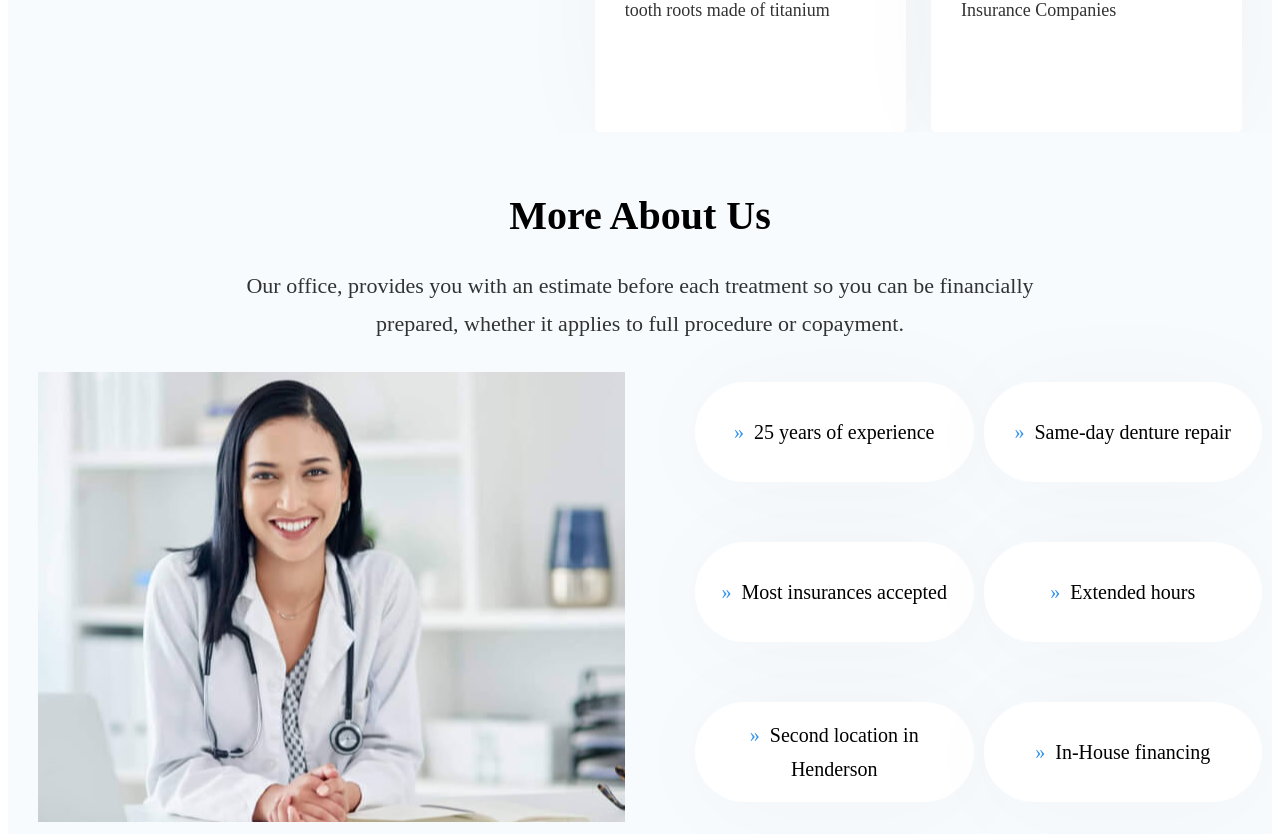
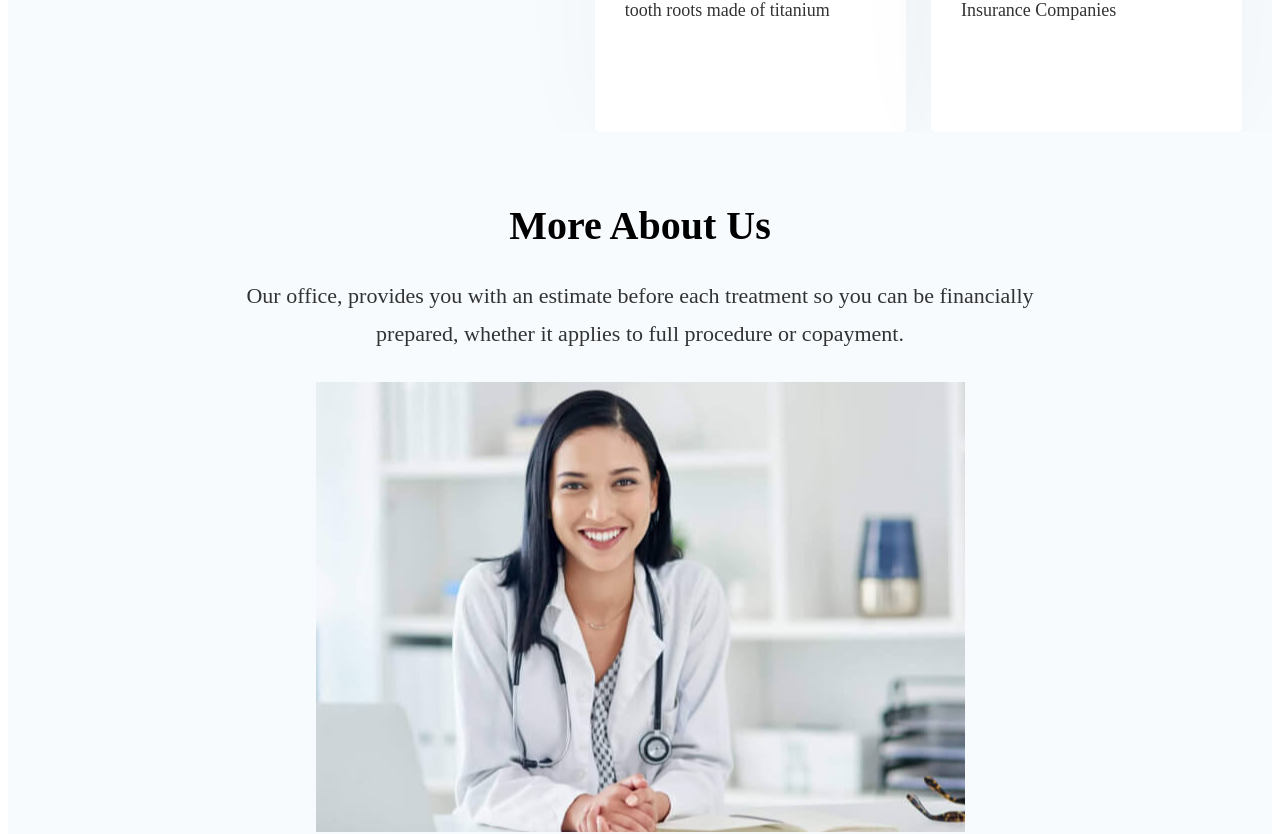
Before and after one commit to idenispankov/lake_mead_dental_next_js, a Next.js app: page / in a window 1280 px wide. Shown: the part 3691-4525 px from the top of the page. Built offline with nearby package versions, Linux system fonts and the light colour scheme.

Commit message:
list itmes grid changed, all works great now

```diff
--- a/components/MoreAboutUs/MoreAboutUs.js
+++ b/components/MoreAboutUs/MoreAboutUs.js
@@ -19,7 +19,7 @@ export default function MoreAboutUs() {
               <li key={id} className={styles.section__list_item}>
                 <p className={styles.section__list_item_text}>
                   <span className={styles.section__list_item_text_span}>
-                    &#187;
+                    &#10003;
                   </span>{' '}
                   {text}
                 </p>
--- a/components/MoreAboutUs/MoreAboutUs.module.css
+++ b/components/MoreAboutUs/MoreAboutUs.module.css
@@ -3,6 +3,7 @@
   max-width: 1600px;
   margin: 0 auto;
   padding: 30px;
+  padding-top: 0;
   overflow: hidden;
 }
 
@@ -29,7 +30,7 @@
   min-width: 100%;
   min-height: 250px;
   margin: 0 auto;
-  margin-bottom: 30px;
+  margin-bottom: 10px;
 }
 
 .section__list {
@@ -39,17 +40,19 @@
 .section__list_item {
   text-align: center;
   padding: 10px;
-  background: #fff;
-  border-radius: 100px;
-  box-shadow: 3px 4px 107px rgba(0, 0, 0, 0.03);
   max-width: 300px;
   margin: 0 auto;
   margin-bottom: 10px;
 }
 
+.section__list_item:last-child {
+  margin-bottom: 0;
+}
+
 .section__list_item_text {
   font-size: 12px;
   text-align: start;
+  text-align: center;
 }
 
 .section__list_item_text_span {
@@ -61,7 +64,6 @@
   .section__image {
     background: url('../../public/images/doctor_ellen_tablet.png') no-repeat
       center;
-    min-width: 100%;
     min-height: 450px;
     margin: 0 auto;
     margin-bottom: 0;
@@ -70,68 +72,51 @@
     margin-bottom: 0;
   }
   .section__list {
-    display: grid;
-    grid-template-columns: repeat(3, 1fr);
-    gap: 10px;
-    max-width: 700px;
+    display: flex;
+    flex-wrap: wrap;
+    justify-content: space-between;
+    max-width: 550px;
     margin: 0 auto;
   }
   .section__list_item {
-    min-width: 230px;
-    padding: 12px;
+    margin: 0;
   }
-  .image_text__container_heading {
+  .section__heading {
     font-size: 30px;
   }
 
-  .image_text__container_text {
+  .section__text {
     font-size: 16px;
-    min-width: 700px;
   }
   .section__list_item_text {
-    font-size: 14px;
+    font-size: 16px;
     text-align: start;
+    max-width: 240px;
   }
 
   .section__list_item_text_span {
     color: #3393f0;
     margin-right: 5px;
   }
+  .section__heading {
+    font-size: 30px;
+  }
+  .section__text {
+    font-size: 16px;
+    min-width: 400px;
+    margin-bottom: 0;
+  }
 }
 
 @media screen and (min-width: 1024px) {
+  .section {
+    padding-top: 40px;
+  }
   .section__image {
     background: url('../../public/images/doctor_ellen_desktop.jpg') no-repeat
       center;
-    min-width: 100%;
     min-height: 450px;
     margin: 0 auto;
-    margin-bottom: 0;
-  }
-  .image_text__container {
-    display: grid;
-    grid-template-columns: repeat(2, 1fr);
-    gap: 30px;
-  }
-  .section__image {
-    display: block;
-  }
-  .section__list {
-    max-width: 100%;
-    grid-template-columns: repeat(2, 1fr);
-    gap: 30px;
-    align-items: center;
-    margin: 0;
-  }
-  .section__list_item {
-    min-width: 100%;
-    padding: 12px;
-    padding: 0;
-    display: flex;
-    align-items: center;
-    justify-content: center;
-    padding: 10px;
-    height: 80px;
   }
   .section__heading {
     font-size: 40px;
@@ -142,15 +127,14 @@
     min-width: 800px;
     margin-bottom: 30px;
   }
-  .section__list_item_text {
-    font-size: 20px;
-    text-align: start;
-    text-align: center;
-    line-height: 170%;
+  .section__image {
+    margin-bottom: 30px;
   }
-
-  .section__list_item_text_span {
-    color: #3393f0;
-    margin-right: 5px;
+  .section__list {
+    max-width: 1100px;
+    justify-content: space-evenly;
+  }
+  .section__list_item {
+    padding: 20px;
   }
 }
```
